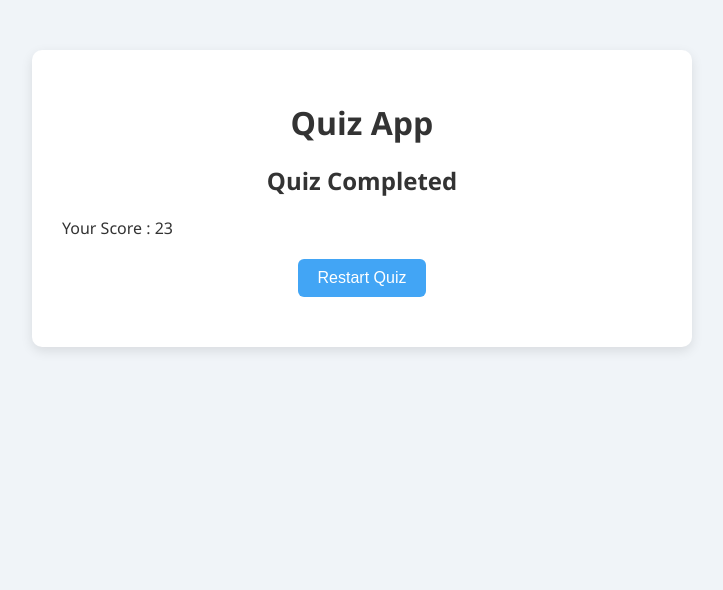
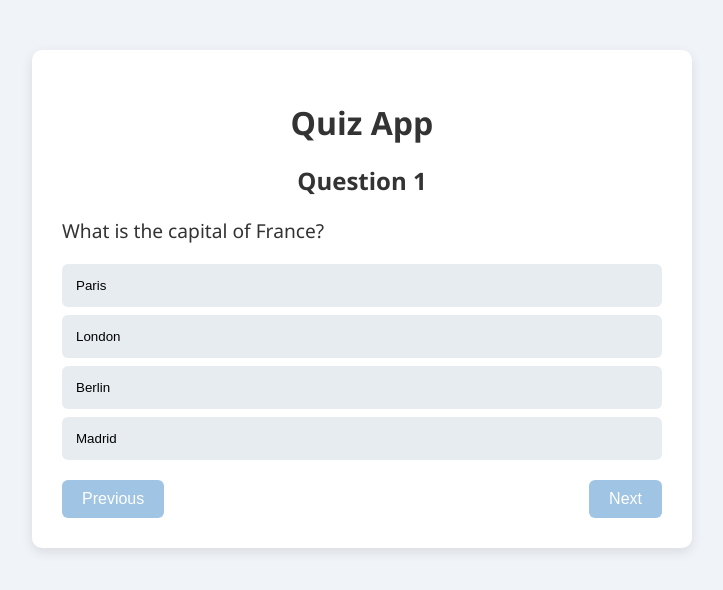
Before and after one commit to AleksandarStanisic021/reactlab, a React (Vite) app: page / in a window 1280 px wide. Shown: the top 590 px of the page, without its empty margins (278-1001 px from the left). Built offline with nearby package versions, Linux system fonts and the light colour scheme.

Commit message:
Implement quiz completion logic and display user score in Results component

```diff
--- a/src/components/Quiz.jsx
+++ b/src/components/Quiz.jsx
@@ -25,6 +25,7 @@ const Quiz = () => {
 
   const [UserAnswers, setUsersAnswers] = useState(initialAnswers);
   const [currentQuestion, setCurrentQuestion] = useState(0);
+  const [isFinished, setIsFinished] = useState(false);
 
   function HandleSelectOPtion(option) {
     const newAnswers = [...UserAnswers];
@@ -34,6 +35,9 @@ const Quiz = () => {
   }
 
   function gotoNext() {
+    if (currentQuestion === questionBank.length - 1) {
+      setIsFinished(true);
+    }
     if (currentQuestion < 2) setCurrentQuestion(currentQuestion + 1);
   }
 
@@ -43,7 +47,8 @@ const Quiz = () => {
 
   const selectesAnswer = UserAnswers[currentQuestion];
 
-  return <Results />;
+  if (isFinished)
+    return <Results UserAnswers={UserAnswers} questionBank={questionBank} />;
 
   return (
     <>
--- a/src/components/Results.jsx
+++ b/src/components/Results.jsx
@@ -1,8 +1,18 @@
-function Results() {
+function Results({ UserAnswers, questionBank }) {
+  function getScore() {
+    let finalscore = 0;
+
+    UserAnswers.forEach((answer, index) => {
+      if (answer === questionBank[index].answer) finalscore++;
+    });
+    return finalscore;
+  }
+
+  const score = getScore();
   return (
     <div>
       <h2>Quiz Completed</h2>
-      <p>Your Score : 23</p>
+      <p>Your Score :{score}</p>
       <button className="restart-button">Restart Quiz</button>
     </div>
   );
```
